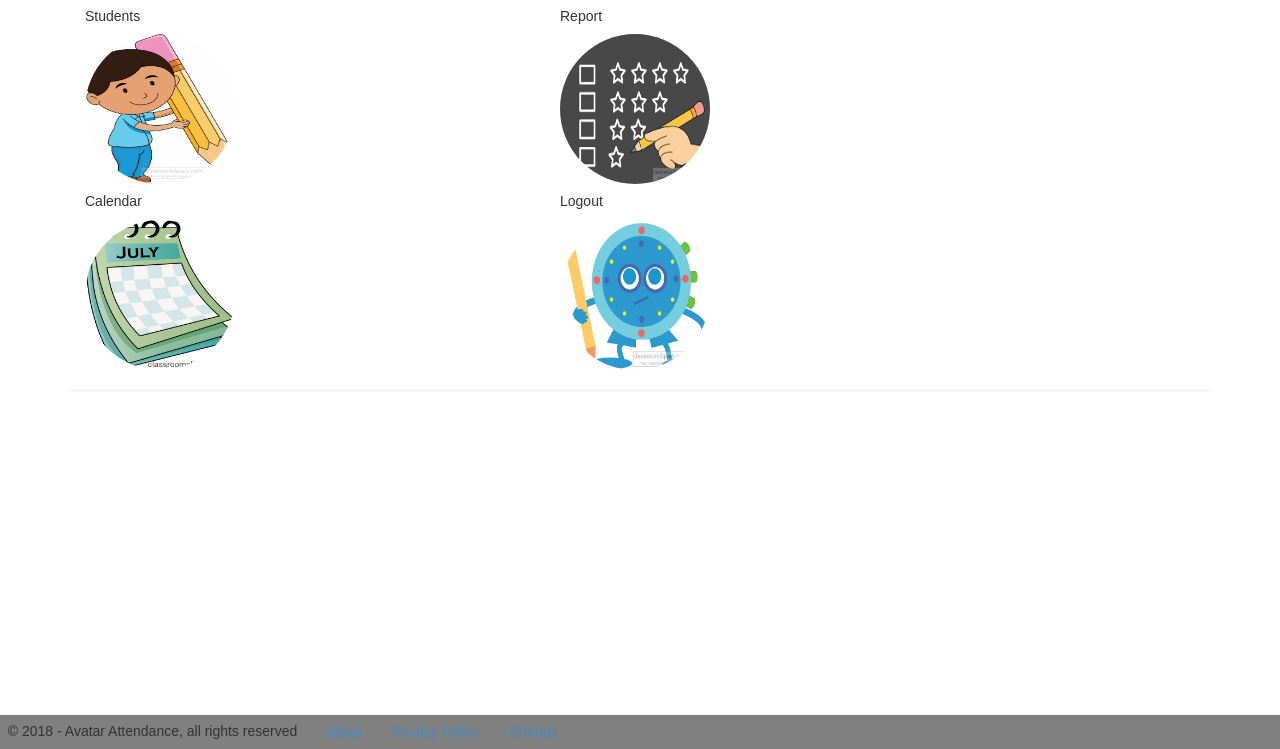
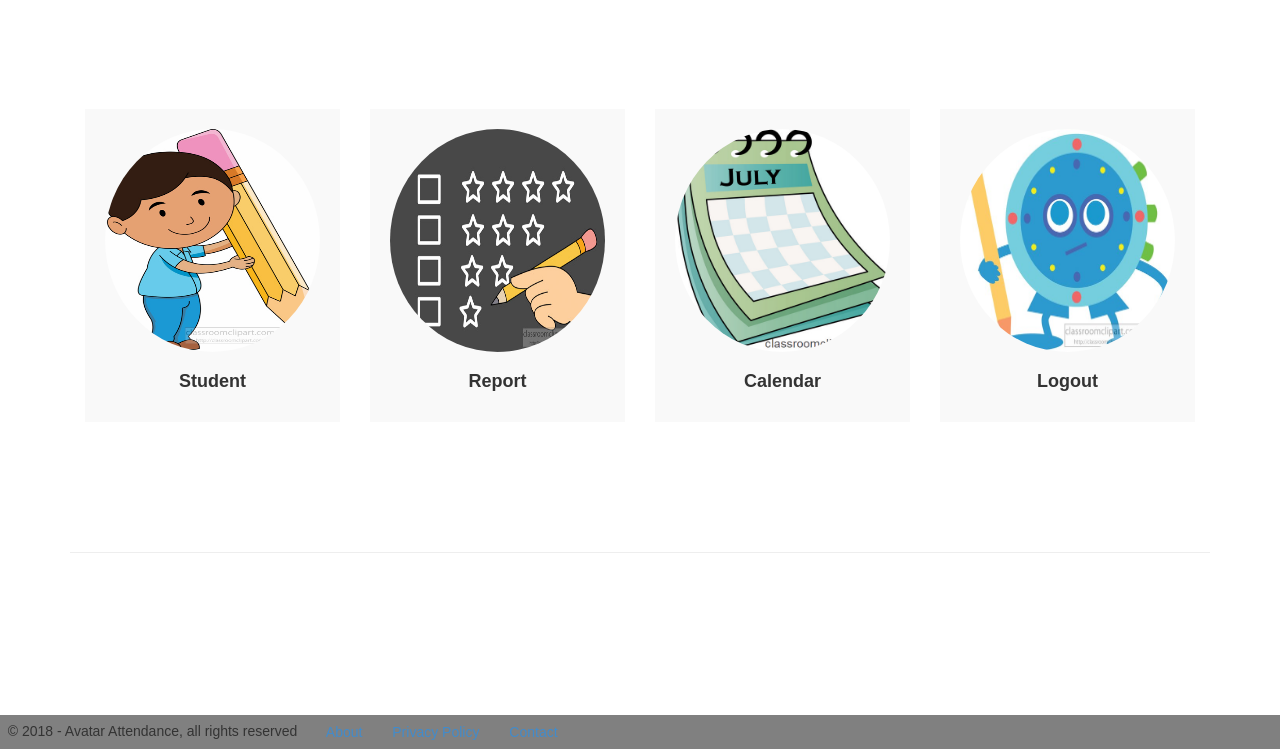
Before and after one commit to KattyZhao/NotPresent, an ASP.NET MVC app: page /Admin/MainHome in a window 1280 px wide. Shown: the part 51-800 px from the top of the page. Run offline with ASP.NET Core 8 and stand-ins for ASP.NET MVC 5, Linux system fonts and the light colour scheme; the project's own start-up code is not run, and a stand-in starts its controllers and pages; some libraries are stand-ins or nearby versions.

Commit message:
fixed changes

```diff
--- a/TeamNotPresent/5051/Views/Admin/MainHome.cshtml
+++ b/TeamNotPresent/5051/Views/Admin/MainHome.cshtml
@@ -9,71 +9,92 @@
     .sidebar-nav-fixed {
         width: 14%;
     }
+
+    .boxed-grey {
+        background: #f9f9f9;
+        padding: 20px;
+    }
+
+    .team h4 {
+        margin-bottom: 10px;
+    }
+
+    .avatar {
+        margin-bottom: 20px;
+    }
+    .home-section {
+        padding-top: 110px;
+        padding-bottom: 110px;
+        display: block;
+        position: relative;
+        z-index: 120;
 </style>
 
+<section class="home-section text-center">
 <div class="container">
     <div class="row">
-        <div class="col-md-5">
+        <div class="col-md-3">
             <div class="wow bounceInUp" data-wow-delay="0.2s">
                 <div class="team boxed-grey">
-                    <div class="inner" style="font-family:'Comic Sans MS'; font-weight:bold; font-size:large" >
-                        <h5>Students</h5>
-
+                    <div class="inner" style="font-family:'Comic Sans MS'; font-weight:bold; font-size:large">
                         <div class="avatar">
                             <a href="~/Admin/StudentHome">
-                                <img src="~/Content/img/student-character-holding-big-pencil-clipart.jpg" alt="" class="img-responsive img-circle" style="width:150px;height:150px;" />
-                                </a>
+                                <img src="~/Content/img/student-character-holding-big-pencil-clipart.jpg" alt="" class="img-responsive img-circle" style="width:223px;height:223px;" />
+                            </a>
                         </div>
+                        <h4><strong>Student</strong></h4>
                     </div>
                 </div>
             </div>
         </div>
-        <div class="col-md-5">
+        <div class="col-md-3">
             <div class="wow bounceInUp" data-wow-delay="0.5s">
                 <div class="team boxed-grey">
-                    <div class="inner"  style="font-weight:bold" >
-                        <h5>Report</h5>
+                    <div class="inner" style="font-weight:bold">
+
 
                         <div class="avatar">
                             <a href="~/Admin/Report">
-                                <img src="~/Content/img/hand-with-pencil-stars-checkmark-clipart.jpg" alt="" class="img-responsive img-circle" style="width:150px;height:150px;" />
-                               </a>
-                                </div>
+                                <img src="~/Content/img/hand-with-pencil-stars-checkmark-clipart.jpg" alt="" class="img-responsive img-circle" style="width:223px;height:223px;" />
+                            </a>
+                        </div>
+                        <h4><strong>Report</strong></h4>
                     </div>
                 </div>
             </div>
         </div>
-        <div class="col-md-5">
+        <div class="col-md-3">
             <div class="wow bounceInUp" data-wow-delay="0.8s">
                 <div class="team boxed-grey">
-                    <div class="inner" style="font-family:'Comic Sans MS'; font-weight:bold; font-size:16px" >
-                        <h5>Calendar</h5>
+                    <div class="inner" style="font-family:'Comic Sans MS'; font-weight:bold; font-size:16px">
+
 
                         <div class="avatar">
                             <a href="~/Admin/StudentCalendar">
-                                <img src="~/Content/img/calendar-20clip-20art-july_calendar_712.jpg" alt="" class="img-responsive img-circle" style="width:150px;height:150px;" />
-                                </a>
-                          </div>
-
+                                <img src="~/Content/img/calendar-20clip-20art-july_calendar_712.jpg" alt="" class="img-responsive img-circle" style="width:223px;height:223px;" />
+                            </a>
+                        </div>
+                        <h4><strong>Calendar</strong></h4>
                     </div>
                 </div>
             </div>
         </div>
-        <div class="col-md-5">
+        <div class="col-md-3">
             <div class="wow bounceInUp" data-wow-delay="1s">
                 <div class="team boxed-grey">
-                    <div class="inner" style="font-family:'Comic Sans MS'; font-weight:bold; font-size:large" >
-                        <h5>Logout</h5>
+                    <div class="inner" style="font-family:'Comic Sans MS'; font-weight:bold; font-size:large">
+
 
                         <div class="avatar">
                             <a href="~/Admin/Index">
-                                <img src="~/Content/img/fun-watch-character-holding-a-school-pencil-clipart-6565.jpg" alt="" class="img-responsive img-circle" style="width:150px;height:150px;" />
-                                </a>
+                                <img src="~/Content/img/fun-watch-character-holding-a-school-pencil-clipart-6565.jpg" alt="" class="img-responsive img-circle" style="width:223px;height:223px;" />
+                            </a>
                         </div>
-
+                        <h4><strong>Logout</strong></h4>
                     </div>
                 </div>
             </div>
         </div>
     </div>
 </div>
+</section>
--- a/TeamNotPresent/5051/Views/Admin/Read.cshtml
+++ b/TeamNotPresent/5051/Views/Admin/Read.cshtml
@@ -30,10 +30,10 @@
                     <br />
 
                     <div class="row">
-                        <div class="col-sm-6 text-right">
+                        <div class="col-sm-4 ">
                         </div>
-                        <div class="col-sm-5">
-                            <img src="~/Content/img/@Model.Uri" width="75" height="75" />
+                        <div class="col-sm-3">
+                            <img src="~/Content/img/@Model.Uri" width="150" height="150" />
                             <br />
                             <span>
                                 @Model.Name
--- a/TeamNotPresent/5051/Views/Admin/StudentHome.cshtml
+++ b/TeamNotPresent/5051/Views/Admin/StudentHome.cshtml
@@ -24,7 +24,7 @@
                 {
                     <a id="@item.Id" href="~/Admin/Home/@item.Id">
                         <div class="col-sm-2">
-                            <img src="~/Content/img/displayPic.jpg" width="75" height="75" />
+                            <img src="~/Content/img/@item.Uri" width="100" height="100" />
                             <br />
                             <span>
                                 @item.Name
```
Also changed, not shown: TeamNotPresent/5051/Backend/AdminDataSourceMock.cs (+10 -10 lines), TeamNotPresent/5051/Views/Kiosk/Index.cshtml (+16 -10 lines), TeamNotPresent/5051/5051.csproj, TeamNotPresent/5051/Content/Site.css (line endings or trailing spaces), TeamNotPresent/5051/Content/img/african-american-maile-student-in-unifrom-with-backpack-clipart.jpg (added), TeamNotPresent/5051/Content/img/bg-masthead.jpg (added), TeamNotPresent/5051/Content/img/boy-student-with-bagpack-happily-jump-in-the-air-back-to-school-clipart.jpg (added), TeamNotPresent/5051/Content/img/boy-student-with-his-bag-pack-and-book-back-to-school-clipart.jpg (added), TeamNotPresent/5051/Content/img/boy-wearing-glasses-reading-book-back-to-school-clipart.jpg (added), TeamNotPresent/5051/Content/img/girl-showing-back-to-school-happily-clipart-2.jpg (added), TeamNotPresent/5051/Content/img/girl-student-back-to-school-clipart-2.jpg (added), TeamNotPresent/5051/Content/img/smiling-cute-girl-with-her-bag-pack-back-to-school-clipart.jpg (added).
